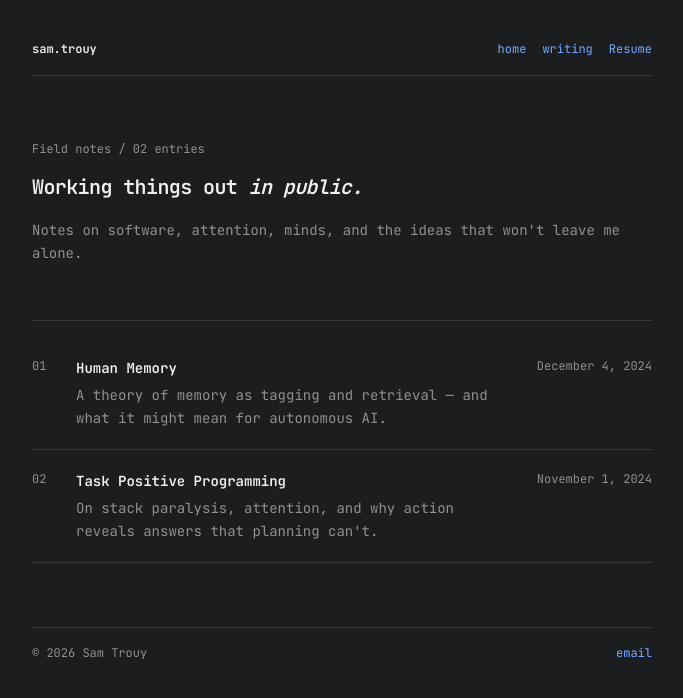
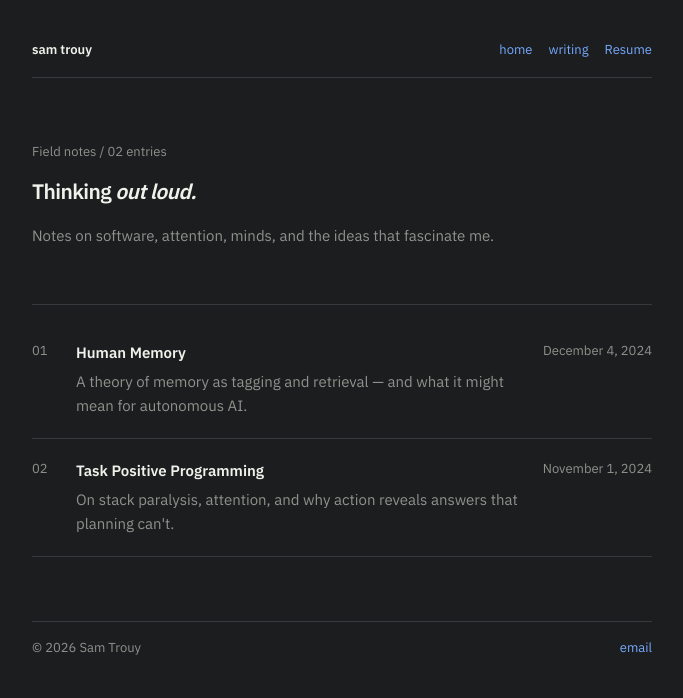
Before and after one commit to smltr/smltr.github.io, an Astro site: page /blog in a window 1280 px wide. Shown: the whole page, without its empty margins (298-981 px from the left). Built offline with nearby package versions, Linux system fonts and the light colour scheme; Astro itself is replaced by a stand-in of ours.

Commit message:
minor tweaks

```diff
--- a/src/layouts/BaseLayout.astro
+++ b/src/layouts/BaseLayout.astro
@@ -10,7 +10,7 @@ interface Props {
 
 const {
     title = "Sam Trouy — Independent Software Developer",
-  description = "Sam Trouy is an independent developer who builds useful software for messy, human problems.",
+    description = "Sam Trouy is an independent developer who builds useful software for humans.",
     type = "website",
 } = Astro.props;
 
@@ -29,7 +29,7 @@ const canonical = new URL(Astro.url.pathname, Astro.site ?? Astro.url);
         <link rel="preconnect" href="https://fonts.googleapis.com" />
         <link rel="preconnect" href="https://fonts.gstatic.com" crossorigin />
         <link
-      href="https://fonts.googleapis.com/css2?family=JetBrains+Mono:wght@400;500;600&display=swap"
+            href="https://fonts.googleapis.com/css2?family=IBM+Plex+Sans:wght@400;500;600&display=swap"
             rel="stylesheet"
         />
         <meta property="og:title" content={title} />
@@ -45,7 +45,7 @@ const canonical = new URL(Astro.url.pathname, Astro.site ?? Astro.url);
         <a class="skip-link" href="#content">Skip to content</a>
         <div class="site">
             <header class="site-header">
-        <a class="site-name" href="/">sam.trouy</a>
+                <a class="site-name" href="/">sam trouy</a>
                 <nav aria-label="Primary navigation">
                     <a href="/">home</a>
                     <a href="/blog/">writing</a>
@@ -61,7 +61,7 @@ const canonical = new URL(Astro.url.pathname, Astro.site ?? Astro.url);
             </footer>
         </div>
         <script>
-      const emailAddress = window.atob("dHJvdXlzMTZAZ21haWwuY29t");
+            const emailAddress = window.atob("c2FtQHRyb3V5LmRldg==");
 
             document.querySelectorAll("[data-email-link]").forEach((link) => {
                 link.addEventListener("click", (event) => {
@@ -70,7 +70,9 @@ const canonical = new URL(Astro.url.pathname, Astro.site ?? Astro.url);
                     if (!(link instanceof HTMLElement)) return;
 
                     const subject = link.dataset.emailSubject;
-          const query = subject ? `?subject=${encodeURIComponent(subject)}` : "";
+                    const query = subject
+                        ? `?subject=${encodeURIComponent(subject)}`
+                        : "";
                     window.location.href = `mailto:${emailAddress}${query}`;
                 });
             });
--- a/src/pages/blog/index.astro
+++ b/src/pages/blog/index.astro
@@ -20,21 +20,30 @@ const formatDate = (date: Date) =>
     description="Notes on building software, minds, memory, focus, and whatever Sam is learning next."
 >
     <section class="page-intro writing-intro">
-    <p class="eyebrow">Field notes / {String(posts.length).padStart(2, "0")} entries</p>
-    <h1>Working things out <em>in public.</em></h1>
-    <p>Notes on software, attention, minds, and the ideas that won't leave me alone.</p>
+        <p class="eyebrow">
+            Field notes / {String(posts.length).padStart(2, "0")} entries
+        </p>
+        <h1>Thinking <em>out loud.</em></h1>
+        <p>
+            Notes on software, attention, minds, and the ideas that fascinate
+            me.
+        </p>
     </section>
 
     <section class="archive" aria-label="All posts">
         {
             posts.map((post, index) => (
                 <a class="archive-row" href={`/writing/${post.data.slug}/`}>
-          <span class="archive-index">{String(index + 1).padStart(2, "0")}</span>
+                    <span class="archive-index">
+                        {String(index + 1).padStart(2, "0")}
+                    </span>
                     <div class="archive-copy">
                         <h2>{post.data.title}</h2>
                         <p>{post.data.description}</p>
                     </div>
-          <time datetime={post.data.date.toISOString()}>{formatDate(post.data.date)}</time>
+                    <time datetime={post.data.date.toISOString()}>
+                        {formatDate(post.data.date)}
+                    </time>
                 </a>
             ))
         }
--- a/src/styles/global.css
+++ b/src/styles/global.css
@@ -6,7 +6,7 @@
   --link: #75aaff;
   --rule: #37393d;
   --width: 620px;
-  --font: "JetBrains Mono", "Courier New", monospace;
+  --font: "IBM Plex Sans", -apple-system, BlinkMacSystemFont, "Segoe UI", sans-serif;
 }
 
 * {
@@ -22,7 +22,7 @@ body {
   color: var(--text);
   background: var(--background);
   font-family: var(--font);
-  font-size: 14px;
+  font-size: 15px;
   line-height: 1.6;
   -webkit-font-smoothing: antialiased;
 }
@@ -74,7 +74,7 @@ a:hover {
   justify-content: space-between;
   gap: 1rem;
   color: var(--muted);
-  font-size: 12px;
+  font-size: 13px;
 }
 
 .site-header {
@@ -120,14 +120,14 @@ strong {
 
 h1 {
   margin-bottom: 0.15rem;
-  font-size: 20px;
+  font-size: 21px;
   font-weight: 600;
   letter-spacing: -0.03em;
 }
 
 h2 {
   margin-bottom: 0.75rem;
-  font-size: 14px;
+  font-size: 15px;
   font-weight: 600;
 }
 
@@ -137,7 +137,7 @@ h2::before {
 }
 
 h3 {
-  font-size: 14px;
+  font-size: 15px;
 }
 
 p {
@@ -187,7 +187,8 @@ time,
 .eyebrow,
 .article-kicker {
   color: var(--muted);
-  font-size: 12px;
+  font-size: 13px;
+  font-variant-numeric: tabular-nums;
 }
 
 .more {
@@ -232,7 +233,7 @@ time,
 .archive-index,
 .archive-row time {
   color: var(--muted);
-  font-size: 12px;
+  font-size: 13px;
 }
 
 .archive-copy h2 {
@@ -256,7 +257,7 @@ time,
 .back-link {
   display: inline-block;
   margin-bottom: 3rem;
-  font-size: 12px;
+  font-size: 13px;
 }
 
 .article-header h1 {
@@ -301,14 +302,6 @@ time,
   border: 1px solid var(--rule);
 }
 
-.article-footer {
-  margin-top: 3rem;
-  padding-top: 1rem;
-  border-top: 1px solid var(--rule);
-  color: var(--muted);
-  font-size: 12px;
-}
-
 .not-found {
   min-height: 50vh;
 }
```
Also changed, not shown: src/pages/writing/[slug].astro (+0 -9 lines). Lines whose indentation alone changed are shown as unchanged.
